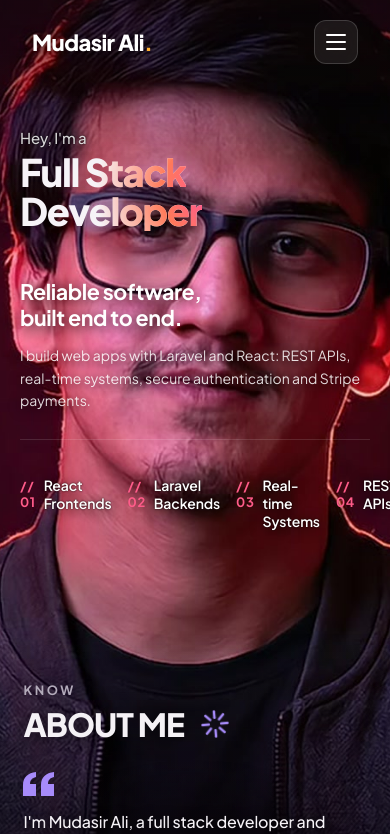
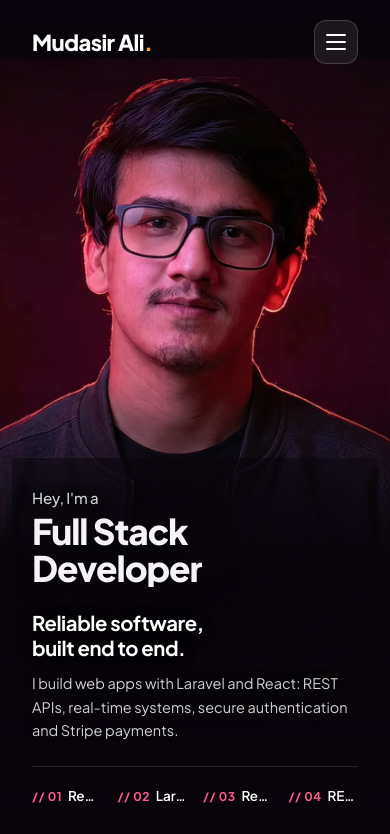
Before and after one commit to Mudasir-ali1/Portfolio, a React (Vite) app: page / in a window 390 px wide. Shown: the top 834 px of the page. Built offline with nearby package versions, Linux system fonts and the light colour scheme.

Commit message:
mobile hero fix

```diff
--- a/src/components/background/FrameBackground.css
+++ b/src/components/background/FrameBackground.css
@@ -31,3 +31,14 @@
   z-index: -1;
   background: linear-gradient(180deg, rgba(9, 5, 11, 0.45) 0%, transparent 25%, transparent 75%, rgba(9, 5, 11, 0.55) 100%);
 }
+
+/* Mobile dynamic readability overlay: darkens as user scrolls past hero */
+.fb-scroll-overlay {
+  position: fixed;
+  inset: 0;
+  pointer-events: none;
+  z-index: -1;
+  background: #09050b;
+  opacity: 0;
+  will-change: opacity;
+}
--- a/src/components/background/FrameBackground.jsx
+++ b/src/components/background/FrameBackground.jsx
@@ -11,6 +11,7 @@ function getFrameUrl(index) {
 
 export default function FrameBackground() {
   const canvasRef = useRef(null);
+  const overlayRef = useRef(null);
 
   useEffect(() => {
     const canvas = canvasRef.current;
@@ -28,9 +29,13 @@ export default function FrameBackground() {
     let needsRedraw = true;
     let animId = 0;
 
-    // Quality: Canvas sized to innerWidth/innerHeight x devicePixelRatio (cap 2.5)
+    // Quality: Canvas sized to innerWidth/innerHeight x devicePixelRatio (capped at 2.0 on mobile, 2.5 on desktop)
     const resizeCanvas = () => {
-      const dpr = Math.min(window.devicePixelRatio || 1, 2.5);
+      const isMobile =
+        window.innerWidth <= 768 ||
+        (window.innerWidth / window.innerHeight < 1.0 && window.innerWidth <= 1024);
+      const maxDpr = isMobile ? 2.0 : 2.5;
+      const dpr = Math.min(window.devicePixelRatio || 1, maxDpr);
       const width = window.innerWidth;
       const height = window.innerHeight;
 
@@ -66,7 +71,8 @@ export default function FrameBackground() {
       return bestIdx !== -1 ? images[bestIdx] : null;
     };
 
-    // Draw frame preserving aspect ratio (cover mode) with cropped source to hide Wink watermark
+    // Draw frame: on mobile uses custom top-anchored layout with face centering and bottom fade;
+    // on desktop uses cover-fit with watermark cropping.
     const drawFrame = (idx) => {
       const img = getLoadedImage(idx);
       if (!img || !img.naturalWidth) return false;
@@ -78,9 +84,60 @@ export default function FrameBackground() {
       const iw = img.naturalWidth;
       const ih = img.naturalHeight;
 
-      // Watermark in top-left corner: x in [39, 184] (2.03% - 9.58%), y in [28, 79] (2.59% - 7.31%).
-      // Crop source frame: sy = watermark bottom edge (7.31%) + ~1.5% margin (~8.9%).
-      // sx = 0 since the watermark is completely above sy across all x.
+      const isMobile =
+        window.innerWidth <= 768 ||
+        (window.innerWidth / window.innerHeight < 1.0 && window.innerWidth <= 1024);
+
+      if (isMobile) {
+        // 1. Fill entire canvas with dark background #09050b first
+        ctx.fillStyle = "#09050b";
+        ctx.fillRect(0, 0, cw, ch);
+
+        // 2. Scale frame so height is about 58% of canvas height, keeping aspect ratio
+        const scale = (ch * 0.58) / ih;
+        const dw = iw * scale;
+        const dh = ch * 0.58;
+
+        // 3. Center horizontally on face (around 51.5% of frame width)
+        const dx = cw / 2 - dw * 0.515;
+
+        // 4. Place near top, just below navbar: dy = ch * 0.07
+        const dy = ch * 0.07;
+
+        // 5. Draw full uncropped frame: face completely visible (both eyes, full head, shoulders)
+        ctx.drawImage(img, 0, 0, iw, ih, dx, dy, dw, dh);
+
+        // 6. Fade bottom edge of picture into dark background with vertical gradient
+        //    (transparent at about 45% canvas height to #09050b at about 66%)
+        const grad = ctx.createLinearGradient(0, ch * 0.45, 0, ch * 0.66);
+        grad.addColorStop(0, "rgba(9, 5, 11, 0)");
+        grad.addColorStop(1, "#09050b");
+        ctx.fillStyle = grad;
+        ctx.fillRect(0, ch * 0.45, cw, ch * 0.21);
+
+        // 7. Solid #09050b below 66% canvas height
+        ctx.fillStyle = "#09050b";
+        ctx.fillRect(0, ch * 0.66 - 1, cw, ch - ch * 0.66 + 2);
+
+        // 8. Soft side fades if photo does not span entire width (e.g. landscape mobile)
+        if (dx > 0) {
+          const leftGrad = ctx.createLinearGradient(dx, 0, dx + dw * 0.08, 0);
+          leftGrad.addColorStop(0, "#09050b");
+          leftGrad.addColorStop(1, "rgba(9, 5, 11, 0)");
+          ctx.fillStyle = leftGrad;
+          ctx.fillRect(dx - 1, dy, dw * 0.08 + 2, dh);
+
+          const rightGrad = ctx.createLinearGradient(dx + dw - dw * 0.08, 0, dx + dw, 0);
+          rightGrad.addColorStop(0, "rgba(9, 5, 11, 0)");
+          rightGrad.addColorStop(1, "#09050b");
+          ctx.fillStyle = rightGrad;
+          ctx.fillRect(dx + dw - dw * 0.08 - 1, dy, dw * 0.08 + 2, dh);
+        }
+
+        return true;
+      }
+
+      // DESKTOP: (screens > 768px): Exact existing cover-fit with top watermark crop
       const sx = 0;
       const sy = Math.round(ih * 0.089);
       const sw = iw;
@@ -100,12 +157,9 @@ export default function FrameBackground() {
         dh = ch;
         dw = ch * imageRatio;
         dx = (cw - dw) / 2;
-        // On portrait/tall screens, bias towards top-center to keep face prominent
         dy = (ch - dh) * 0.22;
       }
 
-      // Re-tuned vertical offset: baseline 5% downward push + 5.96% crop compensation = ~11% (0.11 * ch).
-      // Clamped to [ch - dh, 0] so there is strictly NO empty strip at the top or bottom on any screen width.
       dy += ch * 0.11;
       dy = Math.max(ch - dh, Math.min(0, dy));
 
@@ -164,8 +218,26 @@ export default function FrameBackground() {
       targetProgress = calculateProgress();
     };
 
+    // Dynamic readability overlay on mobile: smoothly darkens background as user scrolls past hero
+    const updateMobileOverlay = () => {
+      if (!overlayRef.current) return;
+      const isMobile =
+        window.innerWidth <= 768 ||
+        (window.innerWidth / window.innerHeight < 1.0 && window.innerWidth <= 1024);
+      if (isMobile) {
+        const scrollY = window.scrollY;
+        const maxScroll = window.innerHeight * 0.9;
+        const opacity = Math.min(0.7, Math.max(0, (scrollY / (maxScroll || 1)) * 0.7));
+        overlayRef.current.style.opacity = opacity.toFixed(3);
+      } else {
+        overlayRef.current.style.opacity = "0";
+      }
+    };
+
     // Animation Loop with lerp for silky smooth transitions
     const tick = () => {
+      updateMobileOverlay();
+
       currentProgress += (targetProgress - currentProgress) * 0.12;
 
       const frameIndex = Math.min(
@@ -245,6 +317,7 @@ export default function FrameBackground() {
     const onResize = () => {
       resizeCanvas();
       handleScroll();
+      updateMobileOverlay();
     };
 
     window.addEventListener("resize", onResize, { passive: true });
@@ -256,6 +329,7 @@ export default function FrameBackground() {
     }
 
     resizeCanvas();
+    updateMobileOverlay();
     targetProgress = calculateProgress();
     currentProgress = targetProgress;
     preloadAllFrames();
@@ -275,6 +349,7 @@ export default function FrameBackground() {
     <div className="fb-root" aria-hidden="true">
       <canvas ref={canvasRef} className="fb-canvas" />
       <div className="fb-shade" />
+      <div ref={overlayRef} className="fb-scroll-overlay" />
     </div>
   );
 }
--- a/style.css
+++ b/style.css
@@ -808,50 +808,141 @@ body {
     box-shadow: 0 8px 24px rgba(255, 92, 138, 0.3);
   }
 
+  /* HERO SECTION (Mobile: stacked below face, 2x2 grid, contrast gradient) */
   .hero-section {
-    padding: 90px 20px 32px;
-    min-height: auto;
+    min-height: 100vh;
+    min-height: 100dvh;
+    display: flex;
+    flex-direction: column;
+    justify-content: flex-end;
+    padding: 64vh 20px 36px;
+    max-width: 100%;
+    width: 100%;
+    margin: 0 auto;
+    box-sizing: border-box;
+    position: relative;
+    overflow-x: hidden;
   }
 
   .hero-content {
+    display: flex;
     flex-direction: column;
-    gap: 20px;
+    gap: 16px;
+    width: 100%;
+    margin-top: 0;
+    position: relative;
+    z-index: 2;
+  }
+
+  /* Soft dark gradient behind text block for contrast (no solid box) */
+  .hero-content::before {
+    content: '';
+    position: absolute;
+    inset: -30px -20px -20px;
+    background: radial-gradient(ellipse 90% 70% at 50% 20%, rgba(9, 5, 11, 0.85) 0%, rgba(9, 5, 11, 0.45) 60%, transparent 100%);
+    pointer-events: none;
+    z-index: -1;
   }
 
   .hero-left {
     max-width: 100%;
+    width: 100%;
+    position: relative;
+    z-index: 1;
   }
 
   .hero-tag {
+    display: block;
     font-size: 15px;
+    font-weight: 500;
     margin-bottom: 6px;
+    color: rgba(255, 255, 255, 0.85);
+  }
+
+  .hero-title {
+    font-size: clamp(2.2rem, 9vw, 3rem);
+    line-height: 1.04;
+    letter-spacing: -0.03em;
+    filter: drop-shadow(0 6px 20px rgba(0, 0, 0, 0.7));
+    text-shadow: none !important;
+  }
+
+  .hero-title-inner {
+    --r: clamp(100px, 20vw, 160px);
+  }
+
+  .hero-mid {
+    display: none;
   }
 
   .hero-right {
     margin-top: 8px;
+    margin-left: 0;
     text-align: left;
     padding-left: 0;
     max-width: 100%;
+    width: 100%;
+    position: relative;
+    z-index: 1;
   }
 
   .hero-tagline {
-    font-size: clamp(20px, 5.5vw, 24px);
-    line-height: 1.25;
+    font-size: clamp(19px, 5.2vw, 24px);
+    font-weight: 700;
+    line-height: 1.28;
+    color: #ffffff;
+    letter-spacing: -0.02em;
     text-shadow: 0 2px 14px rgba(0, 0, 0, 0.95);
   }
 
   .hero-subtext {
-    font-size: 14px;
+    font-size: 14.5px;
+    line-height: 1.6;
+    margin-top: 10px;
     max-width: 100%;
     margin-left: 0;
-    color: rgba(255, 255, 255, 0.85);
+    color: rgba(255, 255, 255, 0.82);
     text-shadow: 0 2px 12px rgba(0, 0, 0, 0.95);
   }
 
+  /* 4 numbered items as a 2x2 grid with equal columns so nothing is cut off */
   .hero-services {
-    grid-template-columns: repeat(2, 1fr);
-    gap: 12px 14px;
-    margin-top: 28px;
+    display: grid;
+    grid-template-columns: repeat(2, minmax(0, 1fr));
+    gap: 12px 16px;
+    margin-top: 24px;
+    padding-top: 20px;
+    border-top: 1px solid rgba(255, 255, 255, 0.12);
+    width: 100%;
+    box-sizing: border-box;
+    position: relative;
+    z-index: 2;
+  }
+
+  .service-item {
+    display: flex;
+    flex-direction: row;
+    align-items: baseline;
+    gap: 6px;
+    min-width: 0;
+  }
+
+  .service-num {
+    font-size: 12px;
+    font-weight: 700;
+    color: #ff5c8a;
+    letter-spacing: 0.04em;
+    flex-shrink: 0;
+  }
+
+  .service-name {
+    font-size: 13.5px;
+    font-weight: 600;
+    color: #ffffff;
+    letter-spacing: -0.01em;
+    white-space: nowrap;
+    overflow: hidden;
+    text-overflow: ellipsis;
   }
 
   .brands-section,
@@ -876,12 +967,6 @@ body {
   }
 }
 
-@media (max-width: 380px) {
-  .hero-services {
-    grid-template-columns: 1fr;
-    gap: 10px;
-  }
-}
 
 
 /* Category Card */
@@ -1773,25 +1858,6 @@ body {
 }
 
 @media (max-width: 768px) {
-  .hero-section {
-    padding: 100px 20px 32px;
-  }
-
-  .hero-content {
-    flex-direction: column;
-    gap: 24px;
-  }
-
-  .hero-right {
-    margin-top: 0;
-    text-align: left;
-    padding-left: 0;
-  }
-
-  .hero-subtext {
-    margin-left: 0;
-  }
-
   .brands-section,
   .about-section {
     padding-left: 20px;
```
